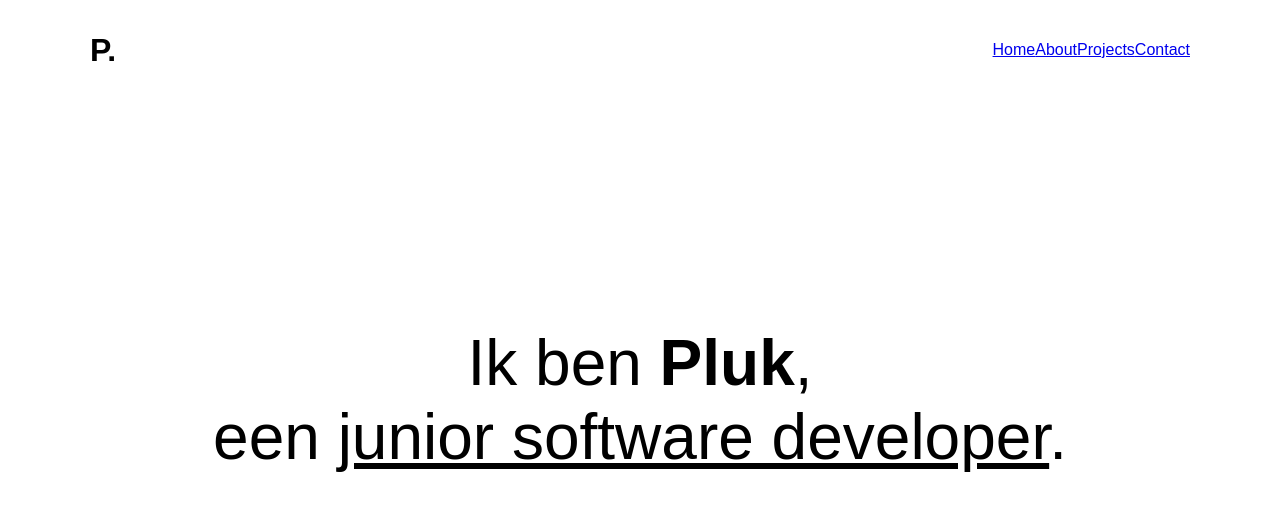
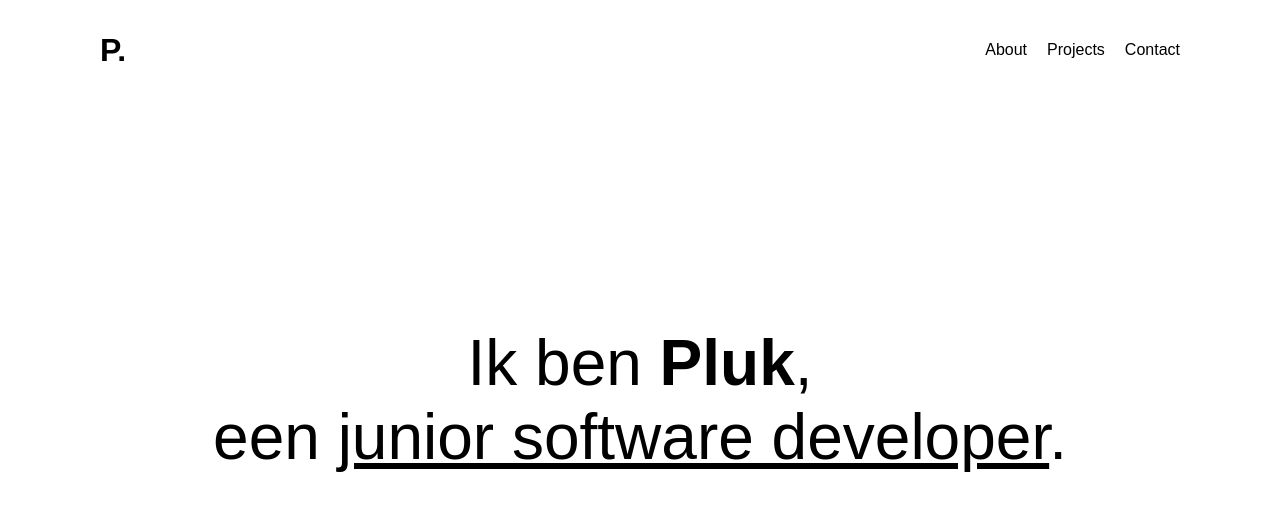
Before and after one commit to PlukZwaal/plukzwaal.dev, a Vue app: page / in a window 1280 px wide. Shown: the top 510 px of the page. Built offline with nearby package versions, Linux system fonts and the light colour scheme.

Commit message:
Improved header

```diff
--- a/src/assets/components/HeaderComponent.vue
+++ b/src/assets/components/HeaderComponent.vue
@@ -1,7 +1,10 @@
 <template>
-  <header class="wrapper">
+  <header>
+    <div class="wrapper">
       <div class="mobile-header">
-      <h1>P.</h1>
+        <h1>
+          <RouterLink to="/">P.</RouterLink>
+        </h1>
         <div class="menu" :class="{ 'cross': isMobileMenuOpen }" @click="toggleMenu">
           <div class="bar"></div>
           <div class="bar"></div>
@@ -9,19 +12,20 @@
         </div>
       </div>
       <div class="desktop-menu">
-      <h1>P.</h1>
+        <h1>
+          <RouterLink to="/">P.</RouterLink>
+        </h1>
         <div>
-        <RouterLink to="/">Home</RouterLink>
           <RouterLink to="/about">About</RouterLink>
           <RouterLink to="/projects">Projects</RouterLink>
           <RouterLink to="/contact">Contact</RouterLink>
         </div>
       </div>
       <div v-if="isMobileMenuOpen" class="mobile-menu">
-      <RouterLink to="/" @click="closeMobileMenu">Home</RouterLink>
         <RouterLink to="/about" @click="closeMobileMenu">About</RouterLink>
         <RouterLink to="/projects" @click="closeMobileMenu">Projects</RouterLink>
         <RouterLink to="/contact" @click="closeMobileMenu">Contact</RouterLink>
+      </div>
     </div>
   </header>
 </template>
@@ -43,17 +47,20 @@ const closeMobileMenu = () => {
 <style scoped>
 /* GENERAL */
 
-/* ---------------------------------------------- */
-/* DESKTOP */
-/* ---------------------------------------------- */
+a {
+  text-decoration: none;
+  padding: 10px;
+  color: #000000;
+}
 
 .desktop-menu,
-.mobile-header{
+.mobile-header {
   display: flex;
   justify-content: space-between;
   align-items: center;
   height: 100px;
 }
+
 
 /* ---------------------------------------------- */
 /* MOBILE */
@@ -63,10 +70,14 @@ const closeMobileMenu = () => {
   display: flex;
   flex-direction: column;
   position: absolute;
-  left: 0;
-  background-color: #fff;
+  background-color: #ffffff;
+  margin-left: -20pX;
   width: 100%;
-  box-shadow: 0 2px 5px rgba(0, 0, 0, 0.1);
+  height: calc(100vh - 100px);
+}
+
+.mobile-menu a {
+  padding-left: 30px;
 }
 
 .bar {
--- a/src/assets/components/HomeHeroComponent.vue
+++ b/src/assets/components/HomeHeroComponent.vue
@@ -21,7 +21,6 @@
 }
 
 p{
-    margin: 0;
     font-size: 4rem;
     font-weight: 300;
     text-align: center;
```
Lines whose indentation alone changed are shown as unchanged.
